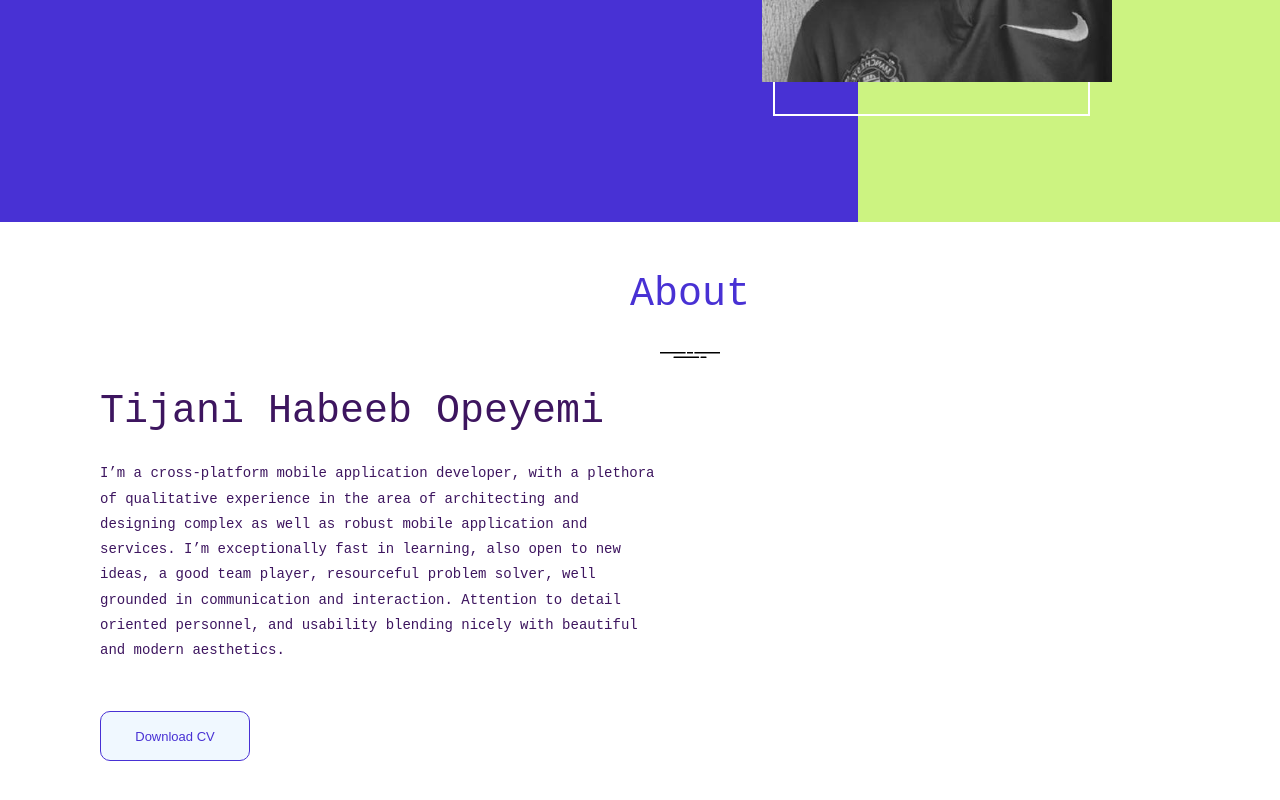
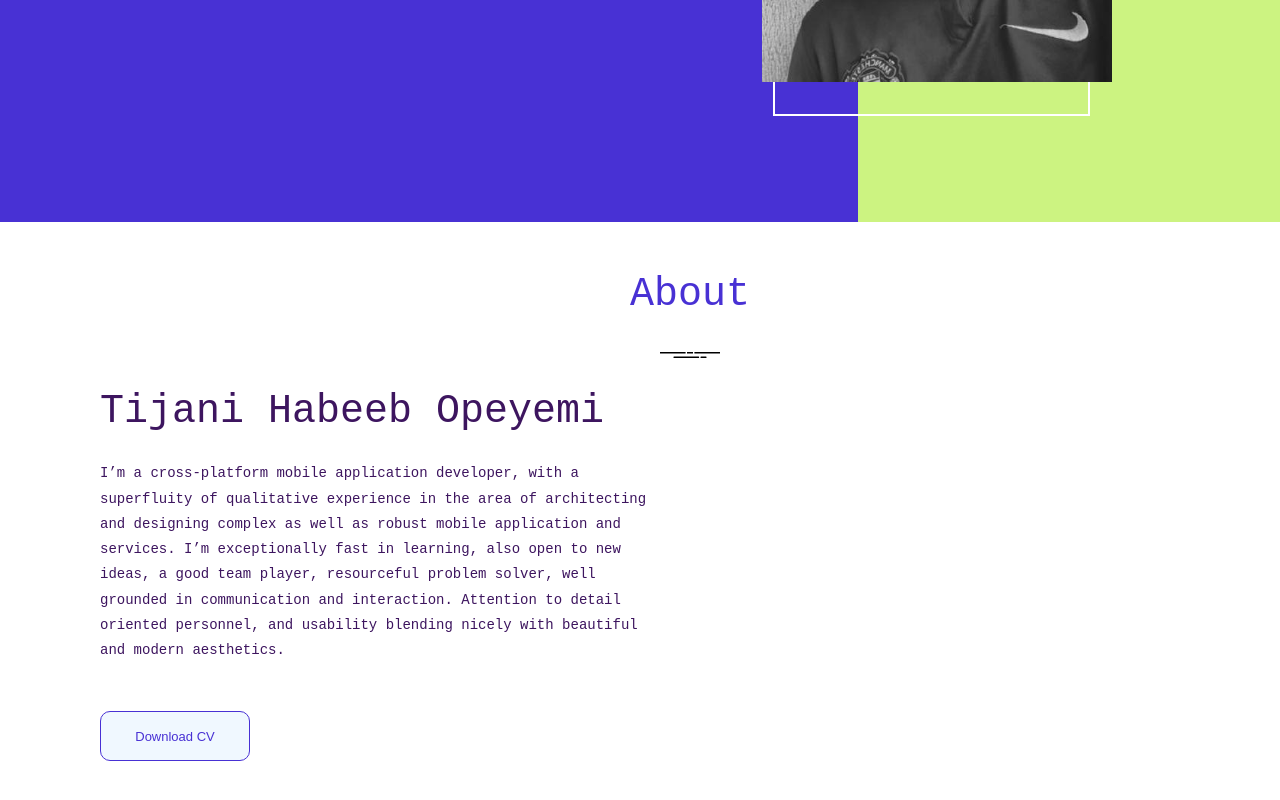
Before and after one commit to Habeeb10/portfolio, a React (Create React App) app: page / in a window 1280 px wide. Shown: the part 418-1218 px from the top of the page. Built offline with nearby package versions, Linux system fonts and the light colour scheme.

Commit message:
refactor

```diff
--- a/src/screen/about/about.js
+++ b/src/screen/about/about.js
@@ -10,13 +10,14 @@ const About = () => {
         <div className="tijani">
           <h1 className="myname">Tijani Habeeb Opeyemi</h1>
           <h6 className="aboutme" aboutme>
-            I’m a cross-platform mobile application developer, with a plethora
-            of qualitative experience in the area of architecting and designing
-            complex as well as robust mobile application and services. I’m
-            exceptionally fast in learning, also open to new ideas, a good team
-            player, resourceful problem solver, well grounded in communication
-            and interaction. Attention to detail oriented personnel, and
-            usability blending nicely with beautiful and modern aesthetics.
+            I’m a cross-platform mobile application developer, with a
+            superfluity of qualitative experience in the area of architecting
+            and designing complex as well as robust mobile application and
+            services. I’m exceptionally fast in learning, also open to new
+            ideas, a good team player, resourceful problem solver, well grounded
+            in communication and interaction. Attention to detail oriented
+            personnel, and usability blending nicely with beautiful and modern
+            aesthetics.
           </h6>
           <div>
             <a href="https://drive.google.com/file/d/1mPEr1SpKYgLnwCM5JjtDkGtMMbIUf9xN/view?usp=drivesdk">
```
